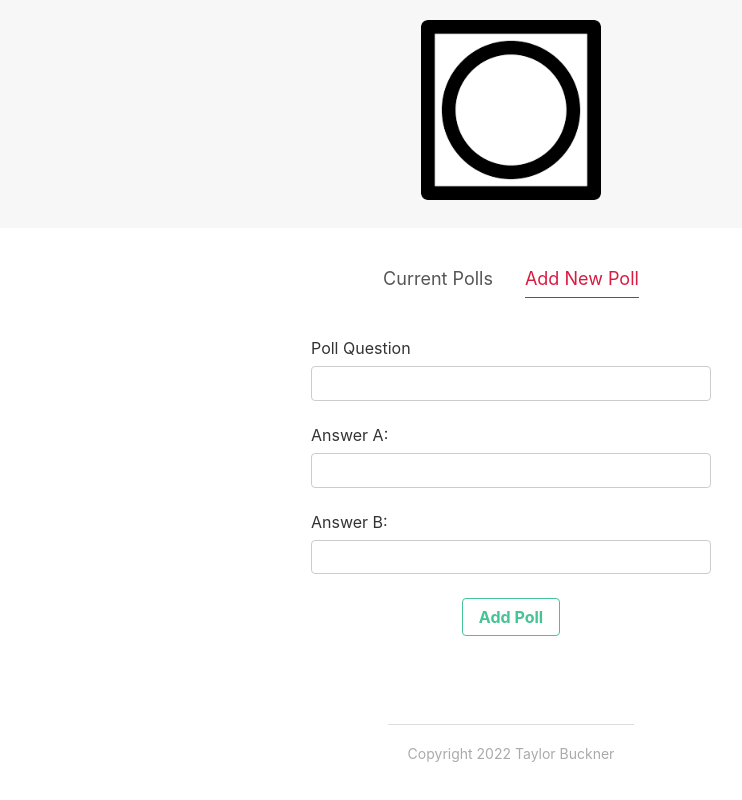
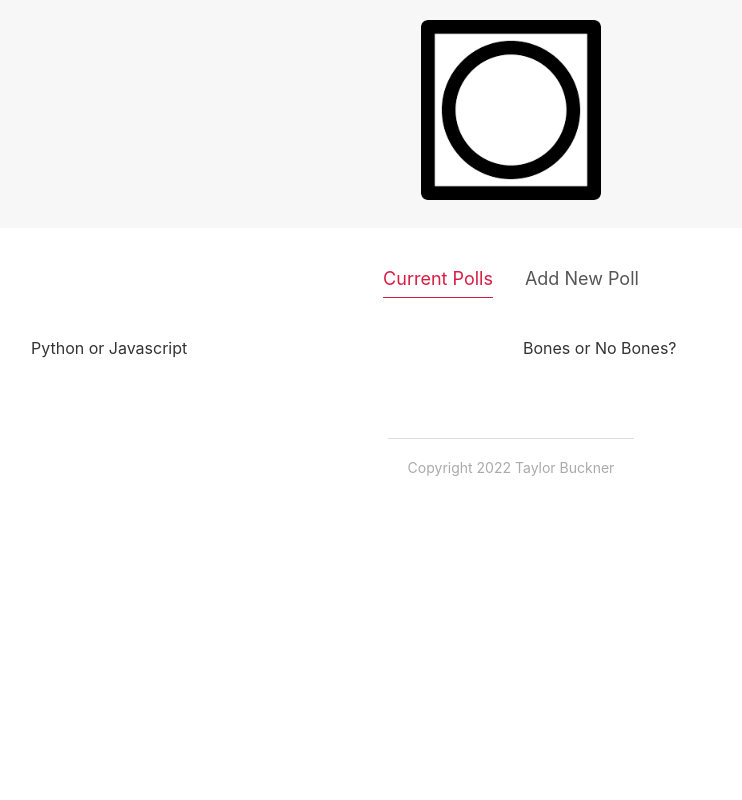
Before and after one commit to tabuckner/svelte-polling, a Svelte app: page / in a window 1280 px wide. Shown: the top 800 px of the page, without its empty margins (129-871 px from the left). Built offline with nearby package versions, Linux system fonts and the light colour scheme.

Commit message:
TS Support and Poll List component.

```diff
--- a/rollup.config.js
+++ b/rollup.config.js
@@ -3,6 +3,8 @@ import commonjs from '@rollup/plugin-commonjs';
 import resolve from '@rollup/plugin-node-resolve';
 import livereload from 'rollup-plugin-livereload';
 import { terser } from 'rollup-plugin-terser';
+import sveltePreprocess from 'svelte-preprocess';
+import typescript from '@rollup/plugin-typescript';
 import css from 'rollup-plugin-css-only';
 
 const production = !process.env.ROLLUP_WATCH;
@@ -29,7 +31,7 @@ function serve() {
 }
 
 export default {
-	input: 'src/main.js',
+	input: 'src/main.ts',
 	output: {
 		sourcemap: true,
 		format: 'iife',
@@ -38,6 +40,7 @@ export default {
 	},
 	plugins: [
 		svelte({
+			preprocess: sveltePreprocess({ sourceMap: !production }),
 			compilerOptions: {
 				// enable run-time checks when not in production
 				dev: !production
@@ -57,6 +60,11 @@ export default {
 			dedupe: ['svelte']
 		}),
 		commonjs(),
+		typescript({
+			sourceMap: !production,
+			inlineSources: !production,
+			rootDir: './src'
+		}),
 
 		// In dev mode, call `npm run start` once
 		// the bundle has been generated
--- a/src/App.svelte
+++ b/src/App.svelte
@@ -1,15 +1,44 @@
-<script>
+<script lang="ts">
   import Header from "./components/Header.svelte";
   import Footer from "./components/Footer.svelte";
   import Tabs from "./shared/Tabs.svelte";
   import CreatePollForm from "./components/CreatePollForm.svelte";
+  import { PollModel } from "./models/poll.model";
+  import { TabOptions } from "./constants/tab-options.enum";
+  import PollList from "./components/PollList.svelte";
 
   // Tabs
-  let tabs = ["Current Polls", "Add New Poll"];
-  let activeTab = "Add New Poll";
+  let tabs = [TabOptions.CurrentPolls, TabOptions.AddNewPoll];
+  let activeTab = TabOptions.CurrentPolls;
 
   const onTabChange = (e) => {
     activeTab = e.detail;
+  };
+
+  // Polls
+  let polls: Array<PollModel> = [
+    {
+      id: 1,
+      question: "Python or Javascript",
+      answerA: "Python",
+      answerB: "Javascript",
+      votesA: 9,
+      votesB: 15,
+    },
+    {
+      id: 2,
+      question: "Bones or No Bones?",
+      answerA: "Bones",
+      answerB: "No Bones",
+      votesA: 9,
+      votesB: 15,
+    },
+  ];
+
+  const onAddPoll = (e) => {
+    const nextPoll: PollModel = e.detail;
+    polls = [...polls, nextPoll];
+    activeTab = TabOptions.CurrentPolls;
   };
 </script>
 
@@ -18,9 +47,9 @@
   <Tabs {tabs} {activeTab} on:tabChange={onTabChange} />
 
   {#if activeTab === "Current Polls"}
-    <p>Poll list Component</p>
+    <PollList {polls}></PollList>
   {:else if activeTab === "Add New Poll"}
-    <CreatePollForm />
+    <CreatePollForm on:addPoll={onAddPoll} />
   {/if}
 </main>
 <Footer />
--- a/src/components/CreatePollForm.svelte
+++ b/src/components/CreatePollForm.svelte
@@ -1,5 +1,8 @@
 <script>
-  import Button from '../shared/Button.svelte'
+  import { createEventDispatcher } from "svelte";
+  import Button from "../shared/Button.svelte";
+
+  const dispatch = createEventDispatcher();
 
   let fields = {
     question: "",
@@ -19,30 +22,31 @@
     // validate question
     if (fields.question.trim().length < 5) {
       valid = false;
-      errors.question = 'Question must be at least 5 characters long.'
+      errors.question = "Question must be at least 5 characters long.";
     } else {
-      errors.question = ''
+      errors.question = "";
     }
 
     // validate answer A
     if (fields.answerA.trim().length < 1) {
       valid = false;
-      errors.answerA = 'Answer cannot be empty.'
+      errors.answerA = "Answer cannot be empty.";
     } else {
-      errors.answerA = ''
+      errors.answerA = "";
     }
 
     // validate Answer B
     if (fields.answerB.trim().length < 1) {
       valid = false;
-      errors.answerB = 'Answer cannot be empty.'
+      errors.answerB = "Answer cannot be empty.";
     } else {
-      errors.answerB = ''
+      errors.answerB = "";
     }
 
     // Add new poll
     if (valid) {
-      console.warn('Form is valid.', fields)
+      let poll = { ...fields, votesA: 0, votesB: 0, id: Math.random() };
+      dispatch('addPoll', poll);
     }
   };
 </script>
@@ -51,17 +55,17 @@
   <div class="form-field">
     <label for="question">Poll Question</label>
     <input type="text" id="question" bind:value={fields.question} />
-    <div class="error">{ errors.question }</div>
+    <div class="error">{errors.question}</div>
   </div>
   <div class="form-field">
     <label for="answer-a">Answer A:</label>
     <input type="text" id="answer-a" bind:value={fields.answerA} />
-    <div class="error">{ errors.answerA }</div>
+    <div class="error">{errors.answerA}</div>
   </div>
   <div class="form-field">
     <label for="answer-b">Answer B:</label>
     <input type="text" id="answer-b" bind:value={fields.answerB} />
-    <div class="error">{ errors.answerB }</div>
+    <div class="error">{errors.answerB}</div>
   </div>
 
   <Button type="secondary" flat="true" inverse="true">Add Poll</Button>
--- /dev/null
+++ b/src/components/PollList.svelte
@@ -0,0 +1,19 @@
+<script lang="ts">
+  import { PollModel } from "../models/poll.model";
+
+  export let polls: Array<PollModel> = [];
+</script>
+
+<div class="poll-list">
+  {#each polls as poll (poll.id)}
+    <div>{poll.question}</div>
+  {/each}
+</div>
+
+<style>
+  .poll-list {
+    display: grid;
+    grid-template-columns: 1fr 1fr;
+    gap: 24px;
+  }
+</style>
--- /dev/null
+++ b/src/constants/tab-options.enum.ts
@@ -0,0 +1,4 @@
+export enum TabOptions {
+  CurrentPolls = "Current Polls",
+  AddNewPoll = "Add New Poll",
+}
--- /dev/null
+++ b/src/global.d.ts
@@ -0,0 +1 @@
+/// <reference types="svelte" />
--- /dev/null
+++ b/tsconfig.json
@@ -0,0 +1,6 @@
+{
+  "extends": "@tsconfig/svelte/tsconfig.json",
+
+  "include": ["src/**/*"],
+  "exclude": ["node_modules/*", "__sapper__/*", "public/*"]
+}
```
Also changed, not shown: package.json (+9 -2 lines), scripts/setupTypeScript.js (deleted, +0 -121 lines), src/models/poll.model.ts (added, +8 -0 lines), src/main.ts (renamed from src/main.js), 1 other file (tests, documents, lock files or other folders).
